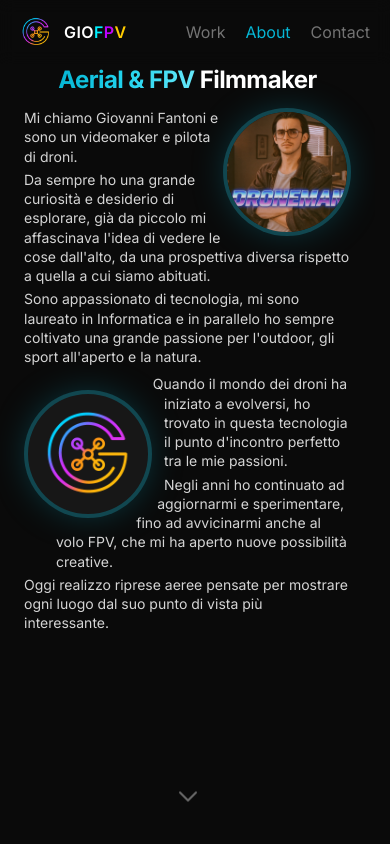
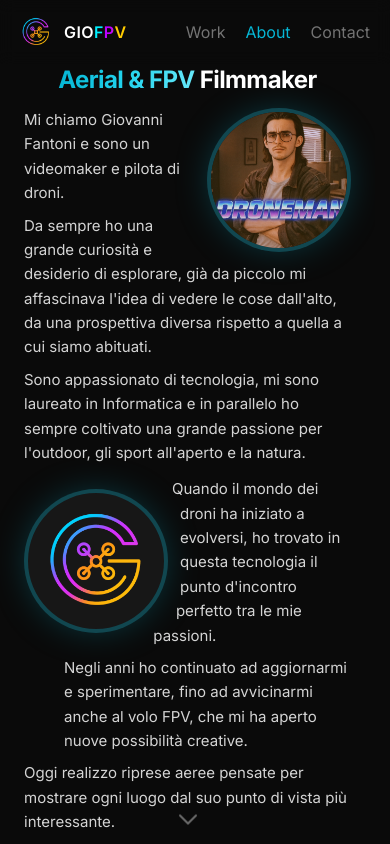
Before and after one commit to Gi0mputer/giofpv-site, a Next.js app: page /about in a window 390 px wide. Shown: the top 844 px of the page. Built offline with nearby package versions, Linux system fonts and the light colour scheme.

Commit message:
feat: add About page with personal introduction and interactive gear section

```diff
--- a/app/about/page.tsx
+++ b/app/about/page.tsx
@@ -55,9 +55,9 @@ export default function AboutPage() {
             </h1>
           </div>
 
-          <div className="text-sm sm:text-lg text-neutral-300 leading-snug sm:leading-relaxed max-w-4xl mx-auto clearfix text-left sm:text-justify">
+          <div className="text-[15px] sm:text-lg text-neutral-300 leading-relaxed max-w-4xl mx-auto clearfix text-left sm:text-justify">
             <div className="float-right mt-0 sm:mt-10 lg:mt-0 ml-3 lg:ml-16 mb-1 lg:mb-2 shape-circle">
-              <div className="w-32 h-32 sm:w-40 sm:h-40 lg:w-52 lg:h-52 rounded-full overflow-hidden border-4 border-sunset-sky/30 shadow-[0_0_40px_-10px_rgba(6,182,212,0.4)] bg-neutral-900">
+              <div className="w-36 h-36 sm:w-40 sm:h-40 lg:w-52 lg:h-52 rounded-full overflow-hidden border-4 border-sunset-sky/30 shadow-[0_0_40px_-10px_rgba(6,182,212,0.4)] bg-neutral-900">
                 <Image
                   src="/profilepic.png"
                   alt="Giovanni Fantoni"
@@ -68,10 +68,10 @@ export default function AboutPage() {
               </div>
             </div>
 
-            <p className="mb-1 sm:mb-4">
+            <p className="mb-2 sm:mb-4">
               Mi chiamo Giovanni Fantoni e sono un videomaker e pilota di droni.
             </p>
-            <p className="mb-1 sm:mb-4">
+            <p className="mb-2 sm:mb-4">
               Da sempre ho una grande curiosità e desiderio di esplorare, già da piccolo mi affascinava l'idea di vedere le cose dall'alto, da una prospettiva diversa rispetto a quella a cui siamo abituati.
             </p>
 
@@ -80,7 +80,7 @@ export default function AboutPage() {
             </p>
 
             <div className="float-left mr-3 mt-4 sm:mt-12 lg:mr-16 lg:mt-0 shape-circle">
-              <div className="w-32 h-32 sm:w-40 sm:h-40 lg:w-52 lg:h-52 rounded-full overflow-hidden border-4 border-sunset-sky/30 shadow-[0_0_40px_-10px_rgba(6,182,212,0.4)] bg-neutral-900">
+              <div className="w-36 h-36 sm:w-40 sm:h-40 lg:w-52 lg:h-52 rounded-full overflow-hidden border-4 border-sunset-sky/30 shadow-[0_0_40px_-10px_rgba(6,182,212,0.4)] bg-neutral-900">
                 <Image
                   src="/icon.png"
                   alt="GioFPV Logo"
@@ -91,13 +91,13 @@ export default function AboutPage() {
               </div>
             </div>
 
-            <p className="mt-2 mb-1 sm:mt-7 sm:mb-4">
+            <p className="mt-3 mb-2 sm:mt-7 sm:mb-4">
               Quando il mondo dei droni ha iniziato a evolversi, ho trovato in questa tecnologia il punto d'incontro perfetto tra le mie passioni.
             </p>
-            <p className="mb-1 ml-8 sm:ml-16">
+            <p className="mb-2 ml-10 sm:ml-16">
               Negli anni ho continuato ad aggiornarmi e sperimentare, fino ad avvicinarmi anche al volo FPV, che mi ha aperto nuove possibilità creative.
             </p>
-            <p className="mb-1 sm:mb-4">
+            <p className="mb-2 sm:mb-4">
               Oggi realizzo riprese aeree pensate per mostrare ogni luogo dal suo punto di vista più interessante.
             </p>
           </div>
@@ -117,7 +117,7 @@ export default function AboutPage() {
               What's in my{" "}
               <span className="bg-gradient-gear bg-clip-text text-transparent">Backpack</span>
             </h1>
-            <div className="space-y-2 sm:space-y-4 text-sm sm:text-lg text-neutral-300 leading-snug sm:leading-relaxed text-left sm:text-justify max-w-4xl mx-auto">
+            <div className="space-y-3 sm:space-y-4 text-[15px] sm:text-lg text-neutral-300 leading-relaxed text-left sm:text-justify max-w-4xl mx-auto">
               <p>
                 L'attrezzatura che porto con me mi permette di adattarmi a qualsiasi tipo di ripresa,
                 dalle immagini stabili e cinematiche ai voli più dinamici e immersivi.
```
